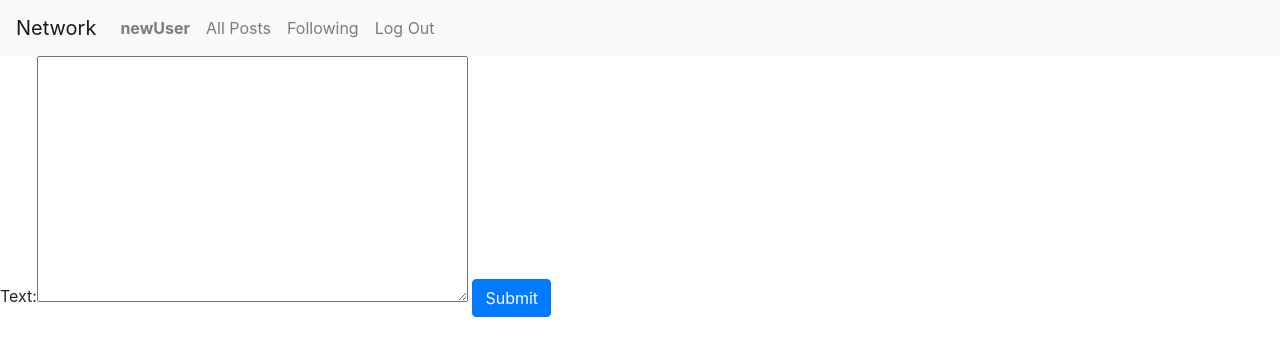
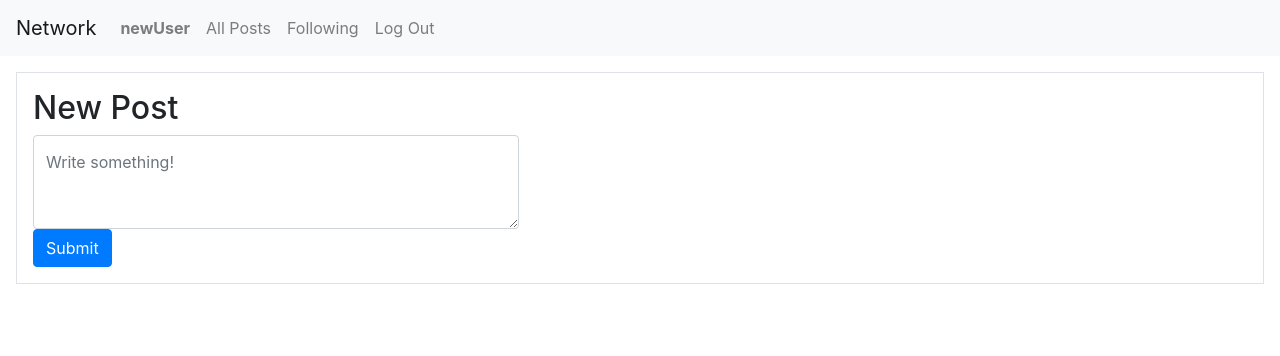
Before and after one commit to theodoregraham1/cs50w_network, a Django app: page / in a window 1280 px wide. Shown: the top 356 px of the page. Run offline with Django 3.2, Linux system fonts and the light colour scheme; a user stored in the database is signed in; some libraries are stand-ins or nearby versions.

Commit message:
Format posts nicer

```diff
--- a/project4/network/static/network/styles.css
+++ b/project4/network/static/network/styles.css
@@ -0,0 +1,4 @@
+.new-post-box {
+    width: 40%;
+    line-height: 40px;
+}
--- a/project4/network/templates/network/index.html
+++ b/project4/network/templates/network/index.html
@@ -1,9 +1,14 @@
 {% extends "network/layout.html" %}
 
 {% block body %}
-    <form action="{% url 'add' %}" method="post">
-        {% csrf_token %}
-        {{ form }}
-        <input type="submit" class="btn btn-primary">
-    </form>
+    {% if user.is_authenticated %}
+        <div class="border m-3">
+            <form action="{% url 'add' %}" method="post" class="m-3">
+                <h2>New Post</h2>
+                {% csrf_token %}
+                <textarea class="form-control new-post-box" placeholder="Write something!"></textarea>
+                <input type="submit" class="btn btn-primary">
+            </form>
+        </div>
+    {% endif %}
 {% endblock %}
```
Also changed, not shown: project4/db.sqlite3.
